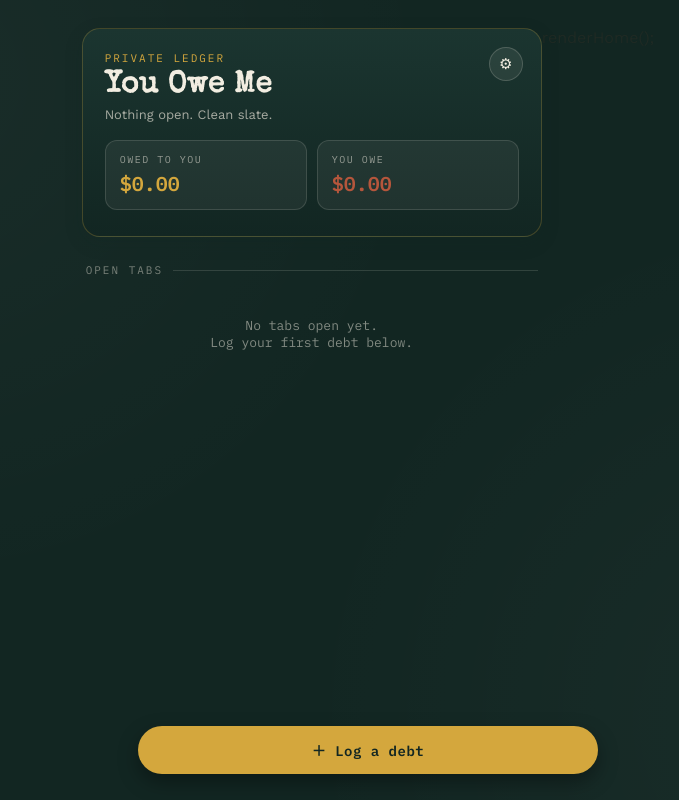
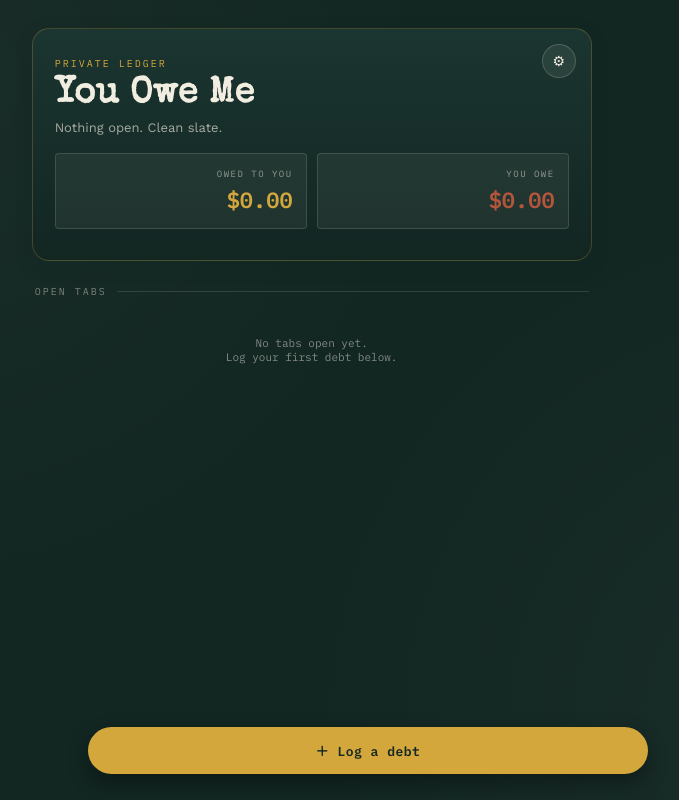
Before and after one commit to juegafloo777/you-owe-me, a plain HTML site: page index.html in a window 1280 px wide. Shown: the whole page, without its empty margins (272-951 px from the left). Drawn offline with nearby package versions, Linux system fonts and the light colour scheme.

Commit message:
Update index.html

```diff
--- a/index.html
+++ b/index.html
@@ -22,8 +22,9 @@
     --shadow: 0 6px 18px rgba(18,38,34,0.18);
   }
   *{box-sizing:border-box;}
+  html{ width:100%; margin:0; padding:0; }
   body{
-    margin:0;
+    margin:0 auto;
     font-family:'Work Sans', sans-serif;
     background: var(--ledger);
     background-image:
@@ -33,18 +34,19 @@
     min-height:100vh;
     display:flex;
     justify-content:center;
-    padding: 28px 14px 60px;
+    padding: 28px 16px 60px;
   }
   #app{
     width:100%;
-    max-width:460px;
+    max-width:560px;
+    margin:0 auto;
   }
 
   /* ---------- Header / ledger cover ---------- */
   .cover{
     background: linear-gradient(180deg, var(--ledger-2), var(--ledger));
-    border-radius: 18px;
-    padding: 22px 22px 26px;
+    border-radius: 17px;
+    padding: 28px 22px 31px;
     color: var(--paper);
     position:relative;
     box-shadow: var(--shadow);
@@ -52,34 +54,34 @@
   }
   .settings-gear{
     position:absolute;
-    top:18px; right:18px;
+    top:15px; right:15px;
     width:34px; height:34px;
     border-radius:50%;
     background: rgba(242,237,225,0.08);
     border: 1px solid rgba(242,237,225,0.18);
     color: var(--paper);
-    font-size:15px;
+    font-size:14px;
     display:flex; align-items:center; justify-content:center;
     cursor:pointer;
   }
   .cover-eyebrow{
     font-family:'IBM Plex Mono', monospace;
-    font-size:11px;
+    font-size:10px;
     letter-spacing:2px;
     text-transform:uppercase;
     color: var(--gold);
-    margin:0 0 6px;
+    margin:0 0 7px;
   }
   .cover-title{
     font-family:'Special Elite', monospace;
-    font-size: 30px;
+    font-size: 36px;
     margin:0;
     letter-spacing: 0.5px;
   }
   .cover-sub{
     font-size:13px;
     color: rgba(242,237,225,0.65);
-    margin: 6px 0 18px;
+    margin: 7px 0 18px;
   }
   .totals-row{
     display:flex;
@@ -89,11 +91,12 @@
     flex:1;
     background: rgba(242,237,225,0.06);
     border: 1px solid rgba(242,237,225,0.14);
-    border-radius: 12px;
-    padding: 12px 14px;
+    border-radius: 4px;
+    padding: 14px 13px;
+    text-align:right;
   }
   .total-chip .label{
-    font-size:10px;
+    font-size:9px;
     letter-spacing:1.5px;
     text-transform:uppercase;
     color: rgba(242,237,225,0.55);
@@ -101,9 +104,9 @@
   }
   .total-chip .amount{
     font-family:'IBM Plex Mono', monospace;
-    font-size:20px;
+    font-size:22px;
     font-weight:600;
-    margin-top:4px;
+    margin-top:6px;
   }
   .total-chip.owed .amount{ color: var(--gold); }
   .total-chip.owe .amount{ color: var(--brick); }
@@ -111,11 +114,11 @@
   /* ---------- Section label ---------- */
   .section-label{
     font-family:'IBM Plex Mono', monospace;
-    font-size:11px;
+    font-size:10px;
     letter-spacing:2px;
     text-transform:uppercase;
     color: rgba(242,237,225,0.45);
-    margin: 26px 4px 10px;
+    margin: 24px 3px 10px;
     display:flex;
     align-items:center;
     gap:10px;
@@ -128,7 +131,7 @@
   }
 
   /* ---------- Person cards ---------- */
-  .card-list{ display:flex; flex-direction:column; gap:12px; }
+  .card-list{ display:flex; flex-direction:column; gap:11px; }
   .card-wrap{
     position: relative;
     border-radius: 4px;
@@ -138,7 +141,7 @@
   .card-delete-bg{
     position:absolute;
     top:0; right:0; bottom:0;
-    width: 92px;
+    width: 91px;
     background: var(--brick);
     color: var(--paper);
     display:flex;
@@ -147,19 +150,19 @@
     justify-content:center;
     gap:3px;
     font-family:'IBM Plex Mono', monospace;
-    font-size:11px;
+    font-size:10px;
     letter-spacing:0.5px;
     text-transform:uppercase;
     cursor:pointer;
     user-select:none;
   }
-  .card-delete-bg .icon{ font-size:16px; }
+  .card-delete-bg .icon{ font-size:15px; }
   .person-card{
     position:relative;
     z-index:1;
     background: var(--paper);
     border-radius: 4px;
-    padding: 16px 16px 14px;
+    padding: 20px 18px 18px;
     cursor:pointer;
     border-bottom: 3px solid transparent;
     background-image: repeating-linear-gradient(to bottom, transparent 0 41px, var(--line) 41px 42px);
@@ -173,25 +176,25 @@
   }
   .person-card .name{
     font-family:'Special Elite', monospace;
-    font-size:17px;
+    font-size:20px;
   }
   .person-card .amount{
     font-family:'IBM Plex Mono', monospace;
     font-weight:600;
-    font-size:17px;
+    font-size:19px;
   }
   .person-card.pos .amount{ color: var(--gold-dark); }
   .person-card.neg .amount{ color: var(--brick-dark); }
   .person-card .meta{
-    font-size:12px;
+    font-size:11px;
     color: var(--muted);
-    margin-top:3px;
+    margin-top:4px;
   }
   .empty-state{
     text-align:center;
     color: rgba(242,237,225,0.5);
-    font-size:13px;
-    padding: 30px 10px;
+    font-size:11px;
+    padding: 28px 7px;
     font-family:'IBM Plex Mono', monospace;
   }
 
@@ -206,17 +209,17 @@
     border:none;
     font-family:'IBM Plex Mono', monospace;
     font-weight:600;
-    font-size:14px;
+    font-size:13px;
     letter-spacing: 0.5px;
-    padding: 14px 26px;
-    border-radius: 30px;
+    padding: 14px 21px;
+    border-radius: 24px;
     box-shadow: 0 8px 20px rgba(0,0,0,0.35);
     cursor:pointer;
     display:flex;
     align-items:center;
     gap:8px;
-    max-width:460px;
-    width: calc(100% - 28px);
+    max-width:560px;
+    width: calc(100% - 32px);
     justify-content:center;
   }
   .fab:active{ transform: translateX(-50%) scale(0.97); }
@@ -233,7 +236,7 @@
   }
   .overlay.show{ display:block; }
   .overlay-inner{
-    max-width: 460px;
+    max-width: 560px;
     margin: 0 auto;
   }
   .top-bar{
```
